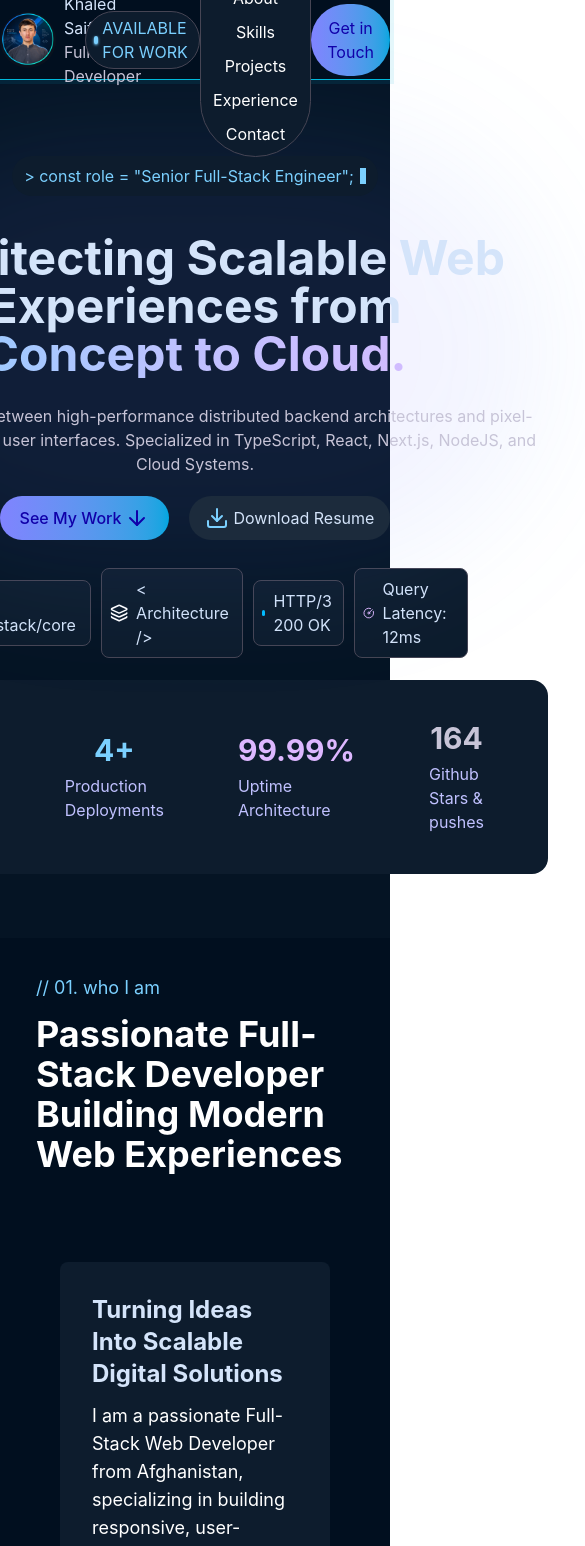
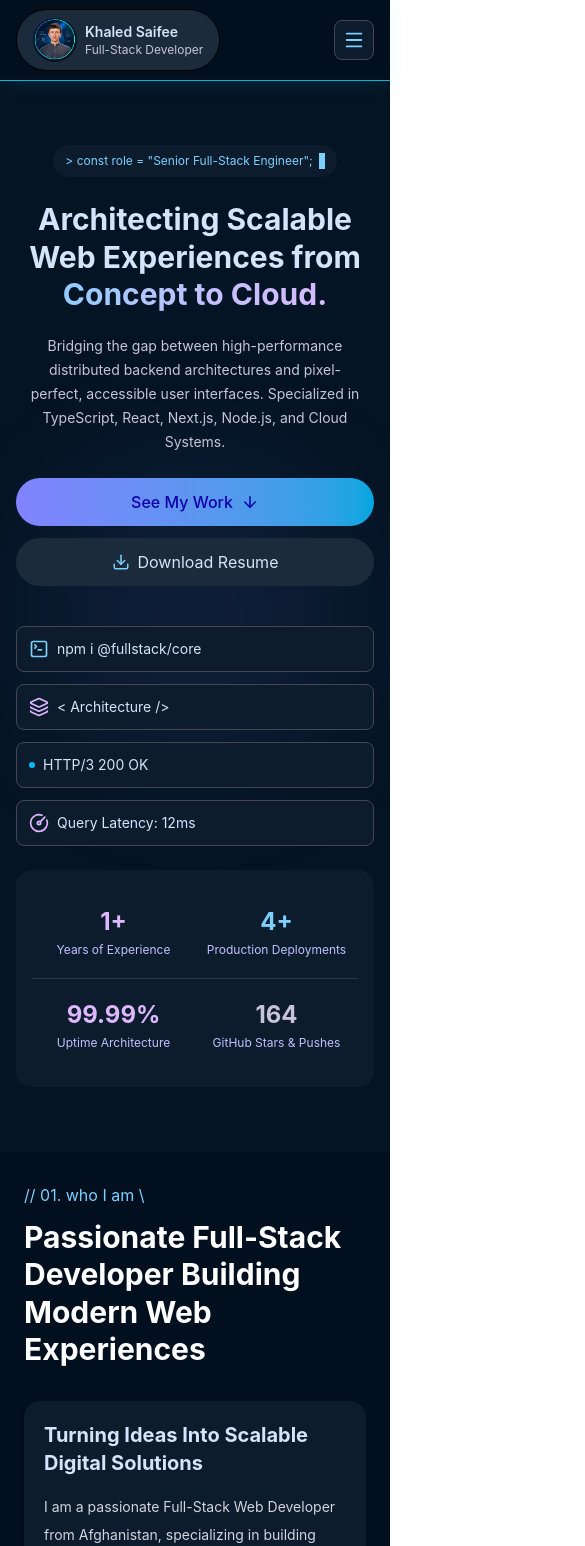
Before and after one commit to khaledsafee43/PersonalSite, a React (Vite) app: page / in a window 390 px wide. Shown: the top 1546 px of the page, 585 px wide, since content can reach past the window. Built offline with nearby package versions, Linux system fonts and the light colour scheme.

Commit message:
Responsived the Header and Home section and About section

```diff
--- a/src/components/layout/header.jsx
+++ b/src/components/layout/header.jsx
@@ -1,32 +1,139 @@
+import { useState } from "react";
 import { NavLink } from "react-router-dom";
+import { Menu, X } from "lucide-react";
 
 export default function Header() {
+  const [isMenuOpen, setIsMenuOpen] = useState(false);
+
+  const navLinks = [
+    { name: "Home", path: "/" },
+    { name: "About", path: "/about" },
+    { name: "Skills", path: "/skills" },
+    { name: "Projects", path: "/projects" },
+    { name: "Experience", path: "/experience" },
+    { name: "Contact", path: "/contact" },
+  ];
+
   return (
-    <>
-      <header className="bg-[#010F1F] sticky top-0 left-0 right-0 w-full z-10 h-20 flex justify-around items-center text-white border-b border-cyan-500 ring-4 ring-cyan-500/10">
-        <div className="flex items-center gap-2">
-          <img src="/MyPicture.png" alt="my picture" className="w-14 h-14 rounded-full" />
-          <div>
-            <h2 className="text-[#D4E4FA]">Khaled Saifee</h2>
-            <p className="text-[#C7C4D7]">Full-Stack Developer</p>
+    <header className="sticky left-0 right-0 top-0 z-50 w-full border-b border-cyan-500 bg-[#010F1F] text-white shadow-[0_4px_20px_rgba(34,211,238,0.08)]">
+
+      {/* Main Header */}
+      <div className="mx-auto flex h-20 max-w-7xl items-center justify-between gap-4 px-4 sm:px-6 lg:px-8">
+
+        {/* Logo / Profile */}
+        <NavLink
+          to="/"
+          className="flex min-w-0 items-center gap-2"
+          onClick={() => setIsMenuOpen(false)}
+        >
+          <img
+            src="/MyPicture.png"
+            alt="Khaled Saifee"
+            className="h-11 w-11 shrink-0 rounded-full object-cover sm:h-12 sm:w-12"
+          />
+
+          <div className="min-w-0">
+            <h2 className="truncate text-sm font-semibold text-[#D4E4FA] sm:text-base">
+              Khaled Saifee
+            </h2>
+
+            <p className="truncate text-xs text-[#C7C4D7] sm:text-sm">
+              Full-Stack Developer
+            </p>
           </div>
+        </NavLink>
+
+        {/* Desktop Availability */}
+        <div className="hidden items-center gap-2 rounded-full border border-[#464554] bg-[#0D1C2D] px-3 py-2 lg:flex">
+          <span className="h-2 w-2 rounded-full bg-[#7BD0FF] shadow-[0_0_8px_#7BD0FF]" />
+
+          <p className="text-xs font-medium text-[#7BD0FF]">
+            AVAILABLE FOR WORK
+          </p>
         </div>
-        <div className="flex justify-between items-center gap-1 border border-[#464554] bg-[#0D1C2D] py-1 px-2 rounded-full">
-            <span className="bg-[#7BD0FF] shadow shadow-[#7BD0FF] w-2 h-2 rounded-full"></span>
-            <p className="text-[#7BD0FF] text-1xl">AVAILABLE FOR WORK</p>
+
+        {/* Desktop Navigation */}
+        <nav className="hidden items-center gap-1 rounded-full border border-[#464554] bg-[#0D1C2D] p-1 lg:flex">
+          {navLinks.map((link) => (
+            <NavLink
+              key={link.path}
+              to={link.path}
+              className={({ isActive }) =>
+                `rounded-full px-3 py-2 text-sm transition-all duration-200 ${
+                  isActive
+                    ? "bg-[#7BD0FF] font-medium text-[#061525]"
+                    : "text-[#D4E4FA] hover:bg-[#1C2B3C] hover:text-[#7BD0FF]"
+                }`
+              }
+            >
+              {link.name}
+            </NavLink>
+          ))}
+        </nav>
+
+        {/* Desktop CTA */}
+        <NavLink
+          to="/contact"
+          className="hidden rounded-full bg-gradient-to-r from-[#8083FF] to-[#00A6E0] px-4 py-2.5 text-sm font-medium text-[#1000A9] transition-transform duration-200 hover:scale-105 lg:block"
+        >
+          Get in Touch
+        </NavLink>
+
+        {/* Mobile Menu Button */}
+        <button
+          type="button"
+          aria-label={isMenuOpen ? "Close menu" : "Open menu"}
+          aria-expanded={isMenuOpen}
+          onClick={() => setIsMenuOpen(!isMenuOpen)}
+          className="flex h-10 w-10 items-center justify-center rounded-lg border border-[#464554] bg-[#0D1C2D] text-[#7BD0FF] transition hover:bg-[#1C2B3C] lg:hidden"
+        >
+          {isMenuOpen ? <X size={22} /> : <Menu size={22} />}
+        </button>
+      </div>
+
+      {/* Mobile Menu */}
+      {isMenuOpen && (
+        <div className="border-t border-[#26384A] bg-[#010F1F] px-4 pb-5 pt-4 lg:hidden">
+
+          {/* Availability */}
+          <div className="mb-4 flex w-fit items-center gap-2 rounded-full border border-[#464554] bg-[#0D1C2D] px-3 py-2">
+            <span className="h-2 w-2 rounded-full bg-[#7BD0FF] shadow-[0_0_8px_#7BD0FF]" />
+
+            <p className="text-xs font-medium text-[#7BD0FF]">
+              AVAILABLE FOR WORK
+            </p>
+          </div>
+
+          {/* Mobile Navigation */}
+          <nav className="flex flex-col gap-1 rounded-2xl border border-[#464554] bg-[#0D1C2D] p-2">
+            {navLinks.map((link) => (
+              <NavLink
+                key={link.path}
+                to={link.path}
+                onClick={() => setIsMenuOpen(false)}
+                className={({ isActive }) =>
+                  `rounded-xl px-4 py-3 text-sm transition-all ${
+                    isActive
+                      ? "bg-[#7BD0FF] font-medium text-[#061525]"
+                      : "text-[#D4E4FA] hover:bg-[#1C2B3C] hover:text-[#7BD0FF]"
+                  }`
+                }
+              >
+                {link.name}
+              </NavLink>
+            ))}
+          </nav>
+
+          {/* Mobile CTA */}
+          <NavLink
+            to="/contact"
+            onClick={() => setIsMenuOpen(false)}
+            className="mt-4 flex w-full items-center justify-center rounded-full bg-gradient-to-r from-[#8083FF] to-[#00A6E0] px-4 py-3 font-medium text-[#1000A9]"
+          >
+            Get in Touch
+          </NavLink>
         </div>
-        <nav className="text-white flex justify-center flex-wrap items-center gap-2.5 bg-[#0D1C2D] py-2.5 px-3 border border-[#464554] rounded-full">
-            <NavLink to="/">Home</NavLink>
-            <NavLink to="/about">About</NavLink>
-            <NavLink to="/skills">Skills</NavLink>
-            <NavLink to="/projects">Projects</NavLink>
-            <NavLink to="/experience">Experience</NavLink>
-            <NavLink to="/contact">Contact</NavLink>
-        </nav>
-        <div>
-            <button className="text-[#1000A9] bg-gradient-to-r from-[#8083FF] to-[#00A6E0] rounded-full py-3 px-4 ">Get in Touch</button>
-        </div>
-      </header>
-    </>
+      )}
+    </header>
   );
 }
--- a/src/pages/About.jsx
+++ b/src/pages/About.jsx
@@ -1,63 +1,98 @@
 export default function About() {
   return (
-    <main className="bg-[#010F1F] p-3 text-white min-h-screen">
-      <div className="px-6 py-2 mt-4">
-        <p className="text-start  text-lg text-[#7BD0FF]">
-          // 01. who I am <span className="text-[#7BD0FF]"></span>
+    <main className="min-h-screen bg-[#010F1F] px-4 py-6 text-white sm:px-6 lg:px-8">
+      {/* Header */}
+      <div className="mx-auto mt-2 max-w-7xl px-2 sm:px-4 lg:px-6">
+        <p className="text-start text-base text-[#7BD0FF] sm:text-lg">
+          // 01. who I am <span className="text-[#7BD0FF]">\</span>
         </p>
-        <h1 className="text-4xl font-bold mt-3">
+
+        <h1 className="mt-3 max-w-4xl text-3xl font-bold leading-tight sm:text-4xl lg:text-5xl">
           Passionate Full-Stack Developer Building Modern Web Experiences
         </h1>
       </div>
-      <div className="grid grid-cols-1  gap-8 mt-8 p-12 md:grid-cols-12">
-        <div className="bg-[#0D1C2D] text-lg col-span-8 p-8 rounded-lg relative ">
-          <h2 className="text-2xl mb-3 font-bold text-[#D4E4FA]">
+
+      {/* Main Content */}
+      <div className="mx-auto mt-8 grid max-w-7xl grid-cols-1 gap-6 px-2 sm:px-4 lg:grid-cols-12">
+
+        {/* About Content */}
+        <div className="rounded-2xl bg-[#0D1C2D] p-5 shadow-md sm:p-7 lg:col-span-7 lg:p-8">
+          <h2 className="mb-4 text-xl font-bold text-[#D4E4FA] sm:text-2xl">
             Turning Ideas Into Scalable Digital Solutions
           </h2>
-          <p className="flex items-center justify-start mb-4">
+
+          <p className="mb-5 text-sm leading-7 text-gray-300 sm:text-base">
             I am a passionate Full-Stack Web Developer from Afghanistan,
             specializing in building responsive, user-friendly, and functional
             web applications. I work with modern technologies including
             React.js, TypeScript, Tailwind CSS, Node.js, Express.js, and
             databases such as MongoDB and MySQL.
           </p>
-          <p className="flex items-center justify-start mb-4">
+
+          <p className="mb-6 text-sm leading-7 text-gray-300 sm:text-base">
             I enjoy solving real-world problems through clean code, thoughtful
             design, and efficient backend architecture. My goal is to
             continuously improve my skills, build meaningful digital products,
             and help businesses turn their ideas into reliable web solutions.
           </p>
-          <div className="grid grid-cols-1 md:grid-cols-3 gap-4 mt-4">
-            <div className="bg-[#122131] p-4 rounded-lg shadow-lg px-8">
-              <p className="text-[#908FA0] uppercase text-[14px] font-semibold">
+
+          {/* Info Cards */}
+          <div className="grid grid-cols-1 gap-4 sm:grid-cols-2 lg:grid-cols-3">
+
+            <div className="rounded-lg bg-[#122131] p-5 shadow-lg">
+              <p className="text-xs font-semibold uppercase tracking-wide text-[#908FA0]">
                 Location
               </p>
-              <p className="text-[#D4E4FA]">Herat, Afghanistan</p>
-              <p className="text-[#7BD0FF]">Remote Worldwide</p>
+
+              <p className="mt-2 text-sm text-[#D4E4FA]">
+                Herat, Afghanistan
+              </p>
+
+              <p className="mt-1 text-sm text-[#7BD0FF]">
+                Remote Worldwide
+              </p>
             </div>
-            <div className="bg-[#122131] p-4 rounded-lg shadow-lg px-8">
-              <p className="text-[#908FA0] uppercase text-[14px] font-semibold">
-                AVAILABILITY
+
+            <div className="rounded-lg bg-[#122131] p-5 shadow-lg">
+              <p className="text-xs font-semibold uppercase tracking-wide text-[#908FA0]">
+                Availability
               </p>
-              <p className="text-[#D4E4FA] text-[14px]">Open to Freelance Projects</p>
-              <p className="text-[#7BD0FF]">Full-Time / Contracts</p>
+
+              <p className="mt-2 text-sm text-[#D4E4FA]">
+                Open to Freelance Projects
+              </p>
+
+              <p className="mt-1 text-sm text-[#7BD0FF]">
+                Full-Time / Contracts
+              </p>
             </div>
-            <div className="bg-[#122131] p-4 rounded-lg shadow-lg px-8">
-              <p className="text-[#908FA0] uppercase text-[14px] font-semibold">
-                TIMEZONE
+
+            <div className="rounded-lg bg-[#122131] p-5 shadow-lg sm:col-span-2 lg:col-span-1">
+              <p className="text-xs font-semibold uppercase tracking-wide text-[#908FA0]">
+                Timezone
               </p>
-              <p className="text-[#D4E4FA]">UTC-7 (PST)</p>
-              <p className="text-[#7BD0FF]">Global overlap</p>
+
+              <p className="mt-2 text-sm text-[#D4E4FA]">
+                UTC-7 (PST)
+              </p>
+
+              <p className="mt-1 text-sm text-[#7BD0FF]">
+                Global overlap
+              </p>
             </div>
+
           </div>
         </div>
-        <div className="bg-[#0D1C2D] col-span-4 rounded-lg p-8 flex justify-center items-center">
+
+        {/* Image */}
+        <div className="w-full rounded-2xl bg-[#0D1C2D] p-3 shadow-md lg:col-span-5">
           <img
             src="me.png"
             alt="Khaled Saifee"
-            className="rounded-lg w-full h-full"
+            className="h-auto max-h-[600px] min-h-[350px] w-full rounded-2xl object-cover object-center sm:max-h-[700px] lg:h-full lg:max-h-none"
           />
         </div>
+
       </div>
     </main>
   );
--- a/src/pages/Home.jsx
+++ b/src/pages/Home.jsx
@@ -1,74 +1,328 @@
-  import { DownloadIcon, ArrowDown, TerminalSquareIcon, Layers3, Gauge, GaugeCircleIcon } from "lucide-react";
+import {
+  DownloadIcon,
+  ArrowDown,
+  TerminalSquareIcon,
+  Layers3,
+  GaugeCircleIcon,
+} from "lucide-react";
+
 import About from "./About";
+
 export default function HomePage() {
   return (
     <>
-      <section className="relative text-white flex gap-2.5 flex-col justify-center p-16 items-center">
+      <section className="relative flex min-h-screen flex-col items-center justify-center overflow-hidden px-4 py-16 text-white sm:px-6 lg:px-8">
+
+        {/* Background Glow */}
         <div
-          className="bg-[#8082ff18] blur-3xl w-[670px] h-[414px]
+          className="
+            pointer-events-none absolute left-1/2 top-1/2
+            h-[280px] w-[280px]
+            -translate-x-1/2 -translate-y-1/2
             rounded-full
-      border border-cyan-400/70
-      shadow-[0_0_30px_rgba(34,211,238,0.15)]"
-        ></div>
-        <div className="absolute p-14 top-5 flex justify-center items-center flex-col">
-          <div className="text-[#7BD0FF] bg-[#0D1C2D] flex mb-8 justify-baseline items-center gap-1.5 py-2 px-3 rounded-full">
+            border border-cyan-400/40
+            bg-[#8082ff18]
+            blur-3xl
+            shadow-[0_0_30px_rgba(34,211,238,0.15)]
+            sm:h-[400px] sm:w-[400px]
+            lg:h-[520px] lg:w-[670px]
+          "
+        />
+
+        {/* Hero Content */}
+        <div className="relative z-10 flex w-full max-w-5xl flex-col items-center justify-center text-center">
+
+          {/* Role Badge */}
+          <div
+            className="
+              mb-6 flex max-w-full items-center gap-1.5
+              overflow-hidden rounded-full
+              bg-[#0D1C2D]
+              px-3 py-2
+              text-xs text-[#7BD0FF]
+              sm:text-sm
+            "
+          >
+            <span className="truncate">
               &gt; const role = "Senior Full-Stack Engineer";
-            <span className="bg-[#7BD0FF] inline-block h-4 w-1.5 animate-[glow_4s_ease-in-out_infinite]"></span>
+            </span>
+
+            <span className="inline-block h-4 w-1.5 shrink-0 bg-[#7BD0FF] animate-[glow_4s_ease-in-out_infinite]" />
           </div>
-          <h1 className="text-5xl font-bold text-center p-1.5 text-[#D4E4FA]">
+
+          {/* Heading */}
+          <h1
+            className="
+              max-w-4xl
+              text-3xl font-bold leading-tight
+              text-[#D4E4FA]
+              sm:text-4xl
+              md:text-5xl
+              lg:text-6xl
+          "
+          >
             Architecting Scalable Web Experiences from{" "}
-            <h2 className="bg-gradient-to-r from-[#7BD0FF] via-[#C0C1FF] to-[#DDB7FF] bg-clip-text text-transparent">
+            <span
+              className="
+                block
+                bg-gradient-to-r
+                from-[#7BD0FF]
+                via-[#C0C1FF]
+                to-[#DDB7FF]
+                bg-clip-text
+                text-transparent
+              "
+            >
               Concept to Cloud.
-            </h2>
+            </span>
           </h1>
-          <p className="px-8 text-center w-[766px] pt-5 p-1 text-[#C7C4D7]">
+
+          {/* Description */}
+          <p
+            className="
+              mt-5
+              w-full max-w-3xl
+              px-2
+              text-sm leading-6
+              text-[#C7C4D7]
+              sm:px-4 sm:text-base sm:leading-7
+              lg:text-lg
+            "
+          >
             Bridging the gap between high-performance distributed backend
-            architectures and pixel- perfect, accessible user interfaces.
-            Specialized in TypeScript, React, Next.js, NodeJS, and Cloud Systems.
+            architectures and pixel-perfect, accessible user interfaces.
+            Specialized in TypeScript, React, Next.js, Node.js, and Cloud
+            Systems.
           </p>
-          <div className="flex gap-5 p-4">
-            <button className="bg-gradient-to-r py-2.5 px-5 rounded-full flex gap-1 from-[#8083FF]  to-[#00A6E0] text-[#1000A9] font-medium">See My Work <ArrowDown/></button>
-            <button className="bg-[#1C2B3C] text-[#D4E4FA] flex items-center py-2.5 px-4 rounded-full justify-between gap-1"><DownloadIcon className="text-[#7BD0FF]"/>Download Resume</button>
+
+          {/* Buttons */}
+          <div className="mt-6 flex w-full flex-col items-center justify-center gap-3 sm:w-auto sm:flex-row">
+
+            <button
+              className="
+                flex w-full items-center justify-center gap-2
+                rounded-full
+                bg-gradient-to-r
+                from-[#8083FF] to-[#00A6E0]
+                px-6 py-3
+                font-medium
+                text-[#1000A9]
+                transition-transform
+                hover:scale-105
+                sm:w-auto
+              "
+            >
+              See My Work
+              <ArrowDown size={18} />
+            </button>
+
+            <button
+              className="
+                flex w-full items-center justify-center gap-2
+                rounded-full
+                bg-[#1C2B3C]
+                px-5 py-3
+                text-[#D4E4FA]
+                transition-colors
+                hover:bg-[#24374c]
+                sm:w-auto
+              "
+            >
+              <DownloadIcon
+                size={18}
+                className="text-[#7BD0FF]"
+              />
+              Download Resume
+            </button>
+
           </div>
         </div>
-        <div className="flex items-center justify-center mb-3 gap-2.5">
-          <div className="bg-[#0D1C2D] border border-[#464554] rounded-lg p-2 flex gap-2 items-center">
-            <TerminalSquareIcon className="text-[#7BD0FF]"/>
-            <p className="text-[#D4E4FA]">npm i @fullstack/core</p>
+
+        {/* Technology / Status Cards */}
+        <div
+          className="
+            relative z-10
+            mt-10
+            grid w-full max-w-6xl
+            grid-cols-1
+            gap-3
+            sm:grid-cols-2
+            lg:grid-cols-4
+          "
+        >
+
+          {/* Card 1 */}
+          <div
+            className="
+              flex items-center gap-2
+              rounded-lg
+              border border-[#464554]
+              bg-[#0D1C2D]
+              p-3
+            "
+          >
+            <TerminalSquareIcon
+              size={20}
+              className="shrink-0 text-[#7BD0FF]"
+            />
+
+            <p className="truncate text-sm text-[#D4E4FA]">
+              npm i @fullstack/core
+            </p>
           </div>
-          <div className="bg-[#0D1C2D] border border-[#464554] rounded-lg p-2 flex gap-2 items-center">
-            <Layers3 />
-            <p className="text-[#D4E4FA]">&lt; Architecture /&gt;</p>
+
+          {/* Card 2 */}
+          <div
+            className="
+              flex items-center gap-2
+              rounded-lg
+              border border-[#464554]
+              bg-[#0D1C2D]
+              p-3
+            "
+          >
+            <Layers3
+              size={20}
+              className="shrink-0 text-[#DDB7FF]"
+            />
+
+            <p className="text-sm text-[#D4E4FA]">
+              &lt; Architecture /&gt;
+            </p>
           </div>
-          <div className="bg-[#0D1C2D] border border-[#464554] rounded-lg p-2 flex gap-2 items-center">
-            <span className="w-1.5 h-1.5 rounded-full bg-sky-400" />
-            <p className="text-[#D4E4FA]">HTTP/3 200 OK</p>
+
+          {/* Card 3 */}
+          <div
+            className="
+              flex items-center gap-2
+              rounded-lg
+              border border-[#464554]
+              bg-[#0D1C2D]
+              p-3
+            "
+          >
+            <span className="h-1.5 w-1.5 shrink-0 rounded-full bg-sky-400" />
+
+            <p className="text-sm text-[#D4E4FA]">
+              HTTP/3 200 OK
+            </p>
           </div>
-          <div className="bg-[#0D1C2D] border border-[#464554] rounded-lg p-2 flex gap-2 items-center">
-            <GaugeCircleIcon className="text-[#DDB7FF]"/>
-            <p className="text-[#D4E4FA]">Query Latency: 12ms</p>
+
+          {/* Card 4 */}
+          <div
+            className="
+              flex items-center gap-2
+              rounded-lg
+              border border-[#464554]
+              bg-[#0D1C2D]
+              p-3
+            "
+          >
+            <GaugeCircleIcon
+              size={20}
+              className="shrink-0 text-[#DDB7FF]"
+            />
+
+            <p className="text-sm text-[#D4E4FA]">
+              Query Latency: 12ms
+            </p>
           </div>
+
         </div>
-        <div className="flex items-center justify-center bg-[#0D1C2D] rounded-2xl p-8 place-content-center gap-2.5">
-          <div className="flex flex-col items-center justify-center py-2 px-8 gap-1.5">
-            <h2 className="text-3xl font-bold text-[#DDB7FF]">1+</h2>
-            <p className="text-[#C0C1FF]">Years of Experience</p>
+
+        {/* Statistics */}
+        <div
+          className="
+            relative z-10
+            mt-6
+            grid w-full max-w-5xl
+            grid-cols-2
+            overflow-hidden
+            rounded-2xl
+            bg-[#0D1C2D]
+            p-4
+            sm:grid-cols-4
+            sm:p-6
+          "
+        >
+
+          {/* Stat 1 */}
+          <div
+            className="
+              flex flex-col items-center justify-center
+              gap-1
+              border-b border-[#26384a]
+              px-2 py-5
+              sm:border-b-0 sm:border-r
+            "
+          >
+            <h2 className="text-2xl font-bold text-[#DDB7FF] sm:text-3xl">
+              1+
+            </h2>
+
+            <p className="text-center text-xs text-[#C0C1FF] sm:text-sm">
+              Years of Experience
+            </p>
           </div>
-          <div className="flex flex-col items-center justify-center py-2 px-8 gap-1.5">
-            <h2 className="text-3xl font-bold text-[#7BD0FF]">4+</h2>
-            <p className="text-[#C0C1FF]">Production Deployments</p>
+
+          {/* Stat 2 */}
+          <div
+            className="
+              flex flex-col items-center justify-center
+              gap-1
+              border-b border-[#26384a]
+              px-2 py-5
+              sm:border-b-0 sm:border-r
+            "
+          >
+            <h2 className="text-2xl font-bold text-[#7BD0FF] sm:text-3xl">
+              4+
+            </h2>
+
+            <p className="text-center text-xs text-[#C0C1FF] sm:text-sm">
+              Production Deployments
+            </p>
           </div>
-          <div className="flex flex-col items-center justify-center py-2 px-8 gap-1.5">
-            <h2 className="text-3xl font-bold text-[#DDB7FF]">99.99%</h2>
-            <p className="text-[#C0C1FF]">Uptime Architecture</p>
+
+          {/* Stat 3 */}
+          <div
+            className="
+              flex flex-col items-center justify-center
+              gap-1
+              px-2 py-5
+              sm:border-r
+            "
+          >
+            <h2 className="text-2xl font-bold text-[#DDB7FF] sm:text-3xl">
+              99.99%
+            </h2>
+
+            <p className="text-center text-xs text-[#C0C1FF] sm:text-sm">
+              Uptime Architecture
+            </p>
           </div>
-          <div className="flex flex-col items-center justify-center py-2 px-8 gap-1.5">
-            <h2 className="text-3xl font-bold text-[#C7C4D7]">164</h2>
-            <p className="text-[#C0C1FF]">Github Stars & pushes</p>
+
+          {/* Stat 4 */}
+          <div
+            className="
+              flex flex-col items-center justify-center
+              gap-1
+              px-2 py-5
+            "
+          >
+            <h2 className="text-2xl font-bold text-[#C7C4D7] sm:text-3xl">
+              164
+            </h2>
+
+            <p className="text-center text-xs text-[#C0C1FF] sm:text-sm">
+              GitHub Stars & Pushes
+            </p>
           </div>
+
         </div>
       </section>
-      <About/>
+
+      <About />
     </>
   );
 }
```
Lines whose indentation alone changed are shown as unchanged.
